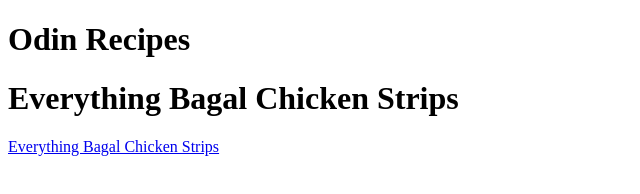
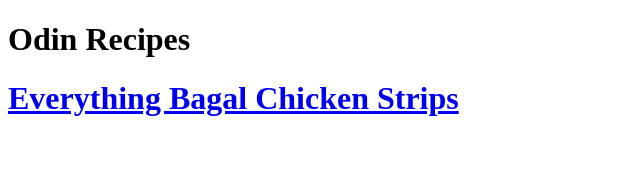
Before and after one commit to BremerDev/odin-recipes, a plain HTML site: page index.html in a window 1280 px wide. Shown: the whole page, without its empty margins (0-640 px from the left). Drawn offline with Linux system fonts and the light colour scheme.

Commit message:
Merged link with h1.

```diff
--- a/index.html
+++ b/index.html
@@ -8,7 +8,7 @@
 </head>
 <body>
     <h1>Odin Recipes</h1>
-    <h1>Everything Bagal Chicken Strips</h1>
-    <a href="bagalchickenstrips.html">Everything Bagal Chicken Strips</a>
+    <h1><a href="bagalchickenstrips.html">Everything Bagal Chicken Strips</a></h1>
+
 </body>
 </html>
```
